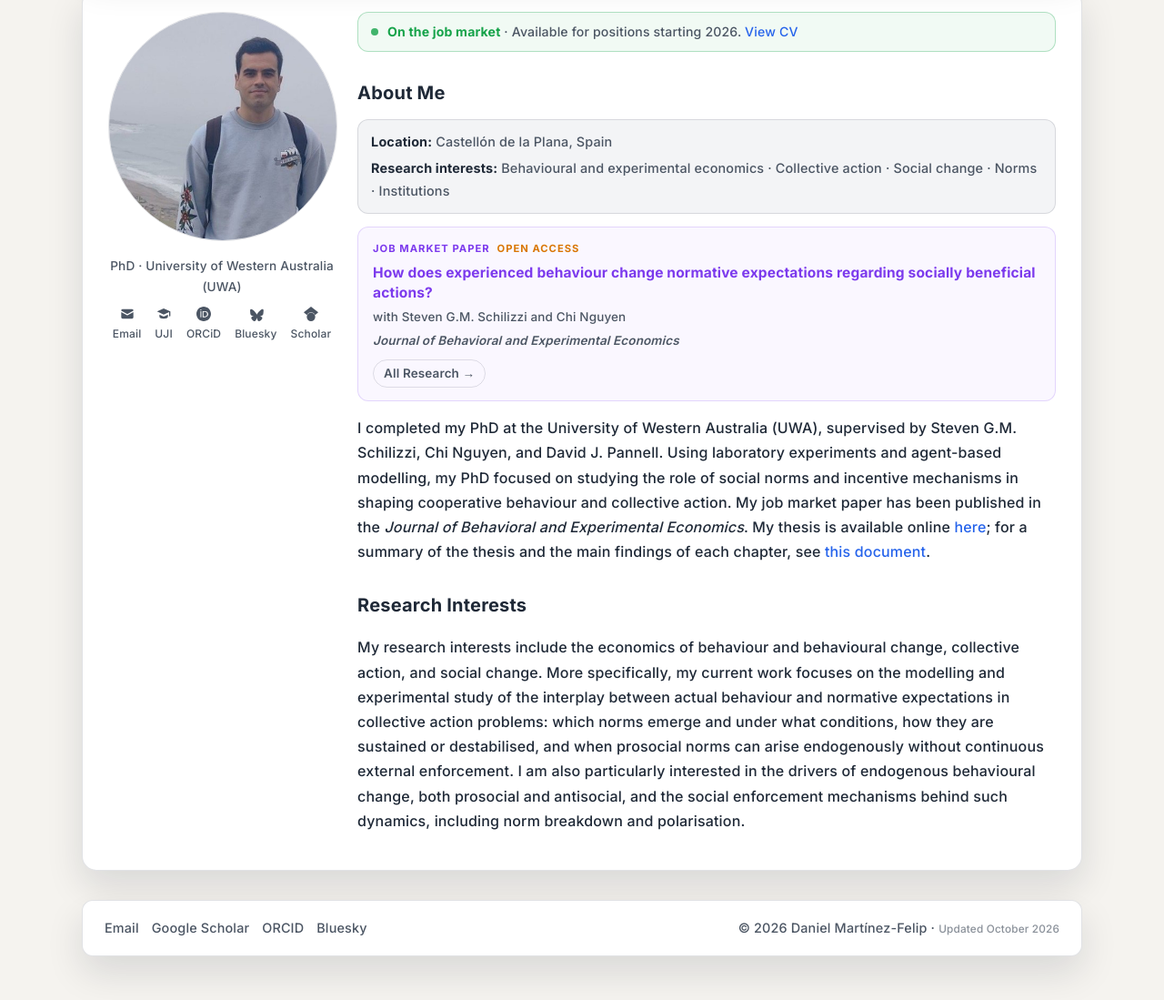
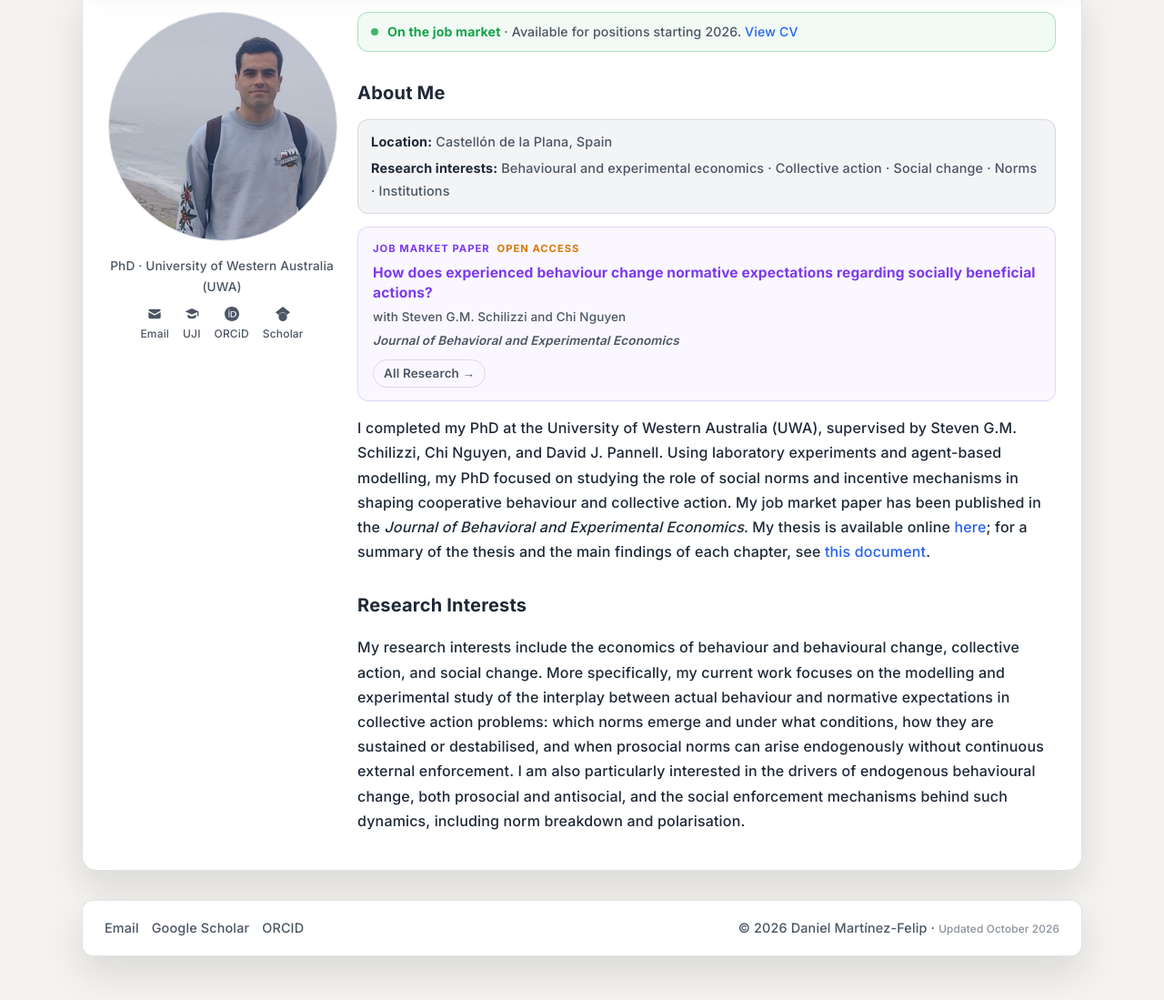
Before and after one commit to danielmartinezfelip/danielmartinezfelip.github.io, a plain HTML site: page index.html in a window 1280 px wide. Shown: the part 185-1284 px from the top of the page at 91% size. Drawn offline with Linux system fonts and the light colour scheme.

Commit message:
Remove Bluesky links from the website
Co-Authored-By: Claude Opus 5.5 <noreply@anthropic.com>
Claude-Session: https://claude.ai/code/session_011DWGZhzF9WPxRCcF1FFL6s

```diff
--- a/index.html
+++ b/index.html
@@ -56,8 +56,7 @@
         "sameAs": [
             "https://orcid.org/0009-0000-6979-904X",
             "https://scholar.google.com/citations?user=IZFSPNoAAAAJ&hl=en",
-            "https://www.uji.es/institucional/estructura/personal?p_departamento=93&p_profesor=557126",
-            "https://bsky.app/profile/dmartinezfelip.bsky.social"
+            "https://www.uji.es/institucional/estructura/personal?p_departamento=93&p_profesor=557126"
         ]
     }
     </script>
@@ -323,12 +322,6 @@
                             </svg>
                             <span>ORCiD</span>
                         </a>
-                        <a href="https://bsky.app/profile/dmartinezfelip.bsky.social" class="contact-link">
-                            <svg viewBox="-50 -70 430 390" aria-hidden="true" height="1.1em" fill="currentColor">
-                                <path d="M180 141.964C163.699 110.262 119.308 51.1817 78.0347 22.044C38.4971 -5.86834 23.414 -1.03207 13.526 3.43594C2.08093 8.60755 0 26.1785 0 36.5164C0 46.8542 5.66748 121.272 9.36416 133.694C21.5786 174.738 65.0603 188.607 105.104 184.156C107.151 183.852 109.227 183.572 111.329 183.312C109.267 183.642 107.19 183.924 105.104 184.156C46.4204 192.847 -5.69621 214.233 62.6582 290.33C137.848 368.18 165.705 273.637 180 225.702C194.295 273.637 210.76 364.771 295.995 290.33C360 225.702 313.58 192.85 254.896 184.158C252.81 183.926 250.733 183.645 248.671 183.315C250.773 183.574 252.849 183.855 254.896 184.158C294.94 188.61 338.421 174.74 350.636 133.697C354.333 121.275 360 46.8568 360 36.519C360 26.1811 357.919 8.61012 346.474 3.43851C336.586 -1.02949 321.503 -5.86576 281.965 22.0466C240.692 51.1843 196.301 110.262 180 141.964Z"/>
-                            </svg>
-                            <span>Bluesky</span>
-                        </a>
                         <a href="https://scholar.google.com/citations?user=IZFSPNoAAAAJ&hl=en" class="contact-link">
                             <svg viewBox="0 0 24 24" aria-hidden="true" height="1.1em" fill="currentColor">
                                 <path d="M5.242 13.769L0 9.5 12 0l12 9.5-5.242 4.269C17.548 11.249 14.978 9.5 12 9.5c-2.977 0-5.548 1.748-6.758 4.269zM12 10a7 7 0 1 0 0 14 7 7 0 0 0 0-14z"/>
@@ -409,7 +402,6 @@
                 <a href="mailto:martinezfelipd@gmail.com">Email</a>
                 <a href="https://scholar.google.com/citations?user=IZFSPNoAAAAJ&hl=en">Google Scholar</a>
                 <a href="https://orcid.org/0009-0000-6979-904X">ORCID</a>
-                <a href="https://bsky.app/profile/dmartinezfelip.bsky.social">Bluesky</a>
             </div>
             <div>© 2026 Daniel Martínez-Felip · <span class="footer-updated">Updated October 2026</span></div>
         </footer>
--- a/research.html
+++ b/research.html
@@ -512,7 +512,6 @@ abstract = {Social norms, understood as shared expectations of appropriate behav
                 <a href="mailto:martinezfelipd@gmail.com">Email</a>
                 <a href="https://scholar.google.com/citations?user=IZFSPNoAAAAJ&hl=en">Google Scholar</a>
                 <a href="https://orcid.org/0009-0000-6979-904X">ORCID</a>
-                <a href="https://bsky.app/profile/dmartinezfelip.bsky.social">Bluesky</a>
             </div>
             <div>© 2026 Daniel Martínez-Felip · <span class="footer-updated">Updated October 2026</span></div>
         </footer>
```
Also changed, not shown: 404.html (+0 -1 lines), conferences.html (+0 -1 lines), curriculum_vitae.html (+0 -1 lines), teaching.html (+0 -1 lines).
